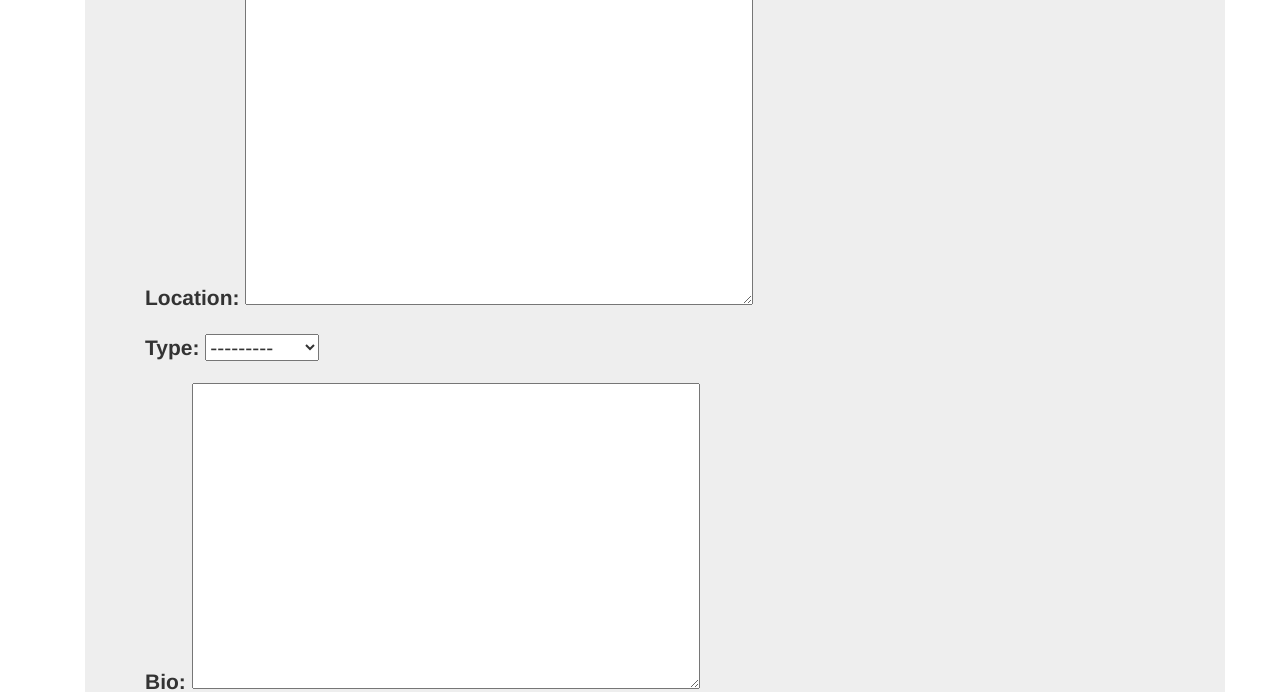
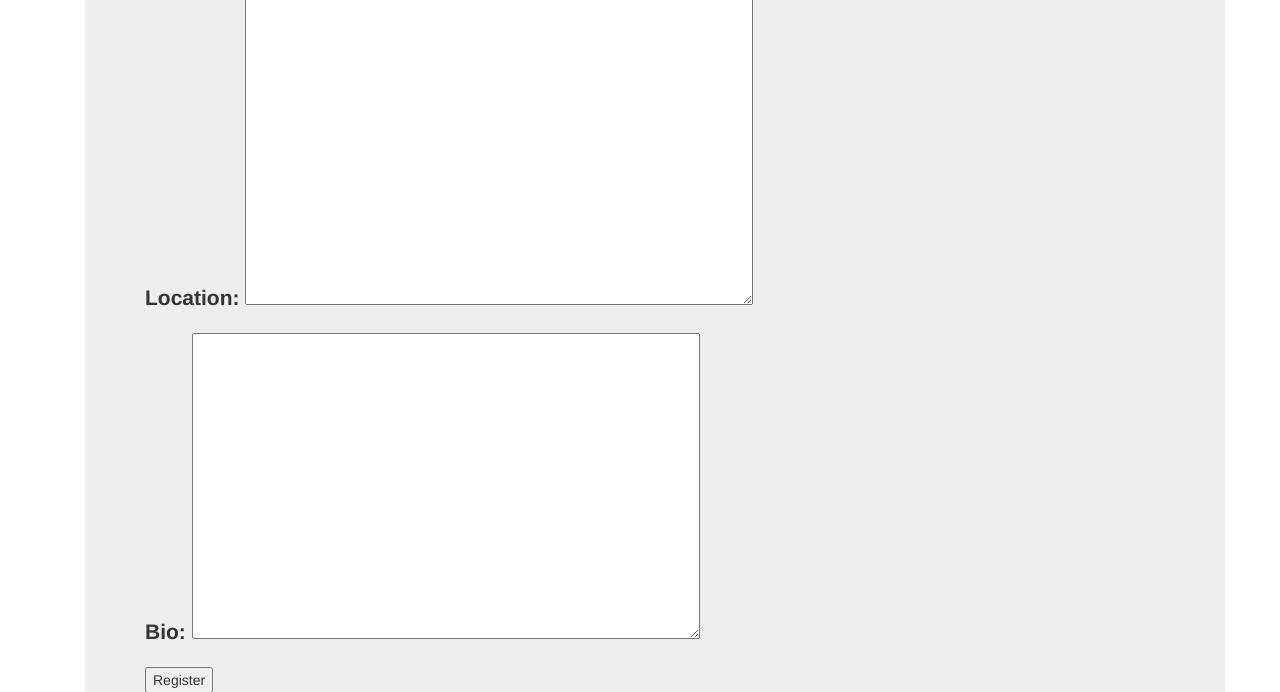
Before and after one commit to rsolovev/cross-service, a Django app: a page that uses templates/base.html in a window 1280 px wide. Shown: the part 789-1481 px from the top of the page. Run offline with Django 3.2, Linux system fonts and the light colour scheme; some libraries are stand-ins or nearby versions.

Commit message:
delete user_type

```diff
--- a/crossservice/forms.py
+++ b/crossservice/forms.py
@@ -18,7 +18,7 @@ class UserForm(forms.ModelForm):
 class UserProfileInfoForm(forms.ModelForm):
     class Meta:
         model = UserProfileInfo
-        fields = ('organization', 'location', 'type', 'bio')
+        fields = ('organization', 'location', 'bio')
 
 
 class EditProfileForm(forms.ModelForm):
--- a/crossservice/models.py
+++ b/crossservice/models.py
@@ -1,6 +1,5 @@
 from django.db import models
 from django.contrib.auth.models import User
-from multiselectfield import MultiSelectField
 
 
 # Create your models here.
@@ -12,7 +11,6 @@ class UserProfileInfo(models.Model):
     organization = models.TextField(max_length=100)
     location = models.TextField(max_length=50)
     bio = models.TextField(max_length=100)
-    type = MultiSelectField(choices=type_choices, max_choices=1)
 
 
 def __str__(self):
--- a/requirements.txt
+++ b/requirements.txt
@@ -1,2 +1 @@
 django
-django-multiselectfield
--- a/templates/dashboard.html
+++ b/templates/dashboard.html
@@ -5,7 +5,6 @@
         Location: {{ i.location }} <br>
         Bio: {{ i.bio }} <br>
         Org: {{ i.organization }} <br>
-        Type: {{ i.type }}<br>
     {% endfor %}
     <a class="navbar-brand" href="{% url 'crossservice:user_delete' %}">Delete Account</a>
     <a class="navbar-brand" href="{% url 'crossservice:user_update' %}">Update Account</a><br>
```
